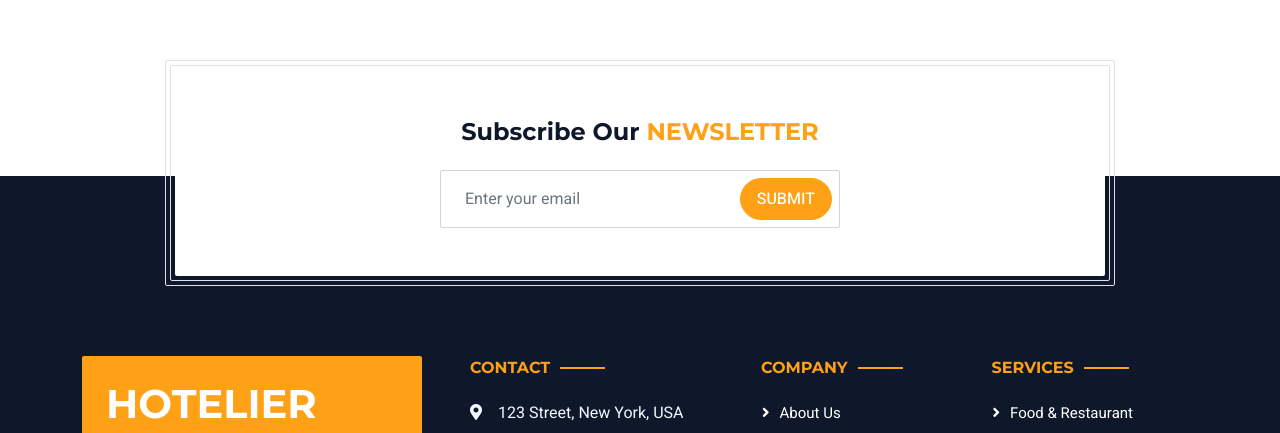
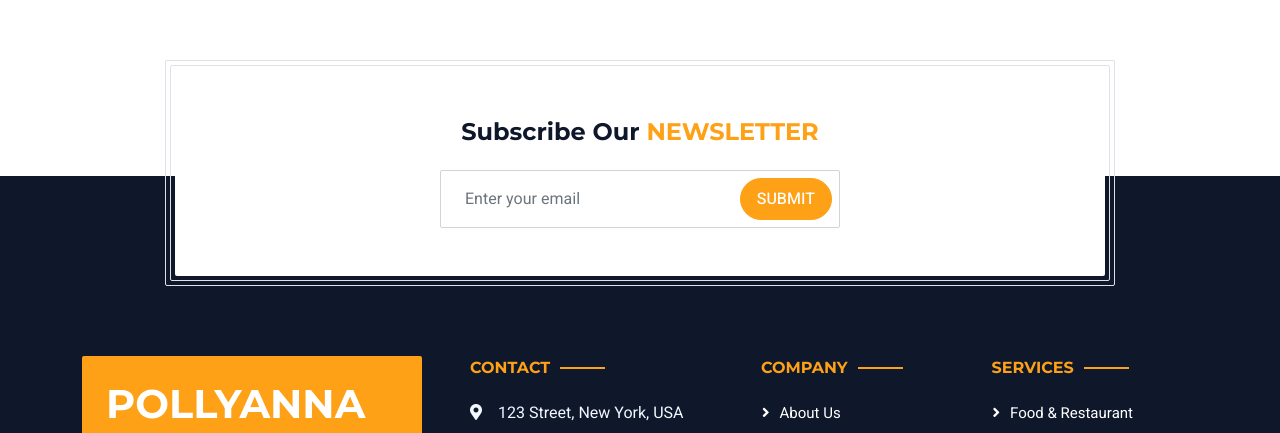
Before and after one commit to Pollyanna-Consultancy-Services/socsplnewfront, a plain HTML site: page index.html in a window 1280 px wide. Shown: the part 4441-4874 px from the top of the page. Drawn offline with nearby package versions, Linux system fonts and the light colour scheme; files that its build step writes are made by us from their sources.

Commit message:
Update index.html

```diff
--- a/index.html
+++ b/index.html
@@ -633,7 +633,7 @@
                 <div class="row g-5">
                     <div class="col-md-6 col-lg-4">
                         <div class="bg-primary rounded p-4">
-                            <a href="index.html"><h1 class="text-white text-uppercase mb-3">Hotelier</h1></a>
+                            <a href="index.html"><h1 class="text-white text-uppercase mb-3">Pollyanna</h1></a>
                             <p class="text-white mb-0">
 								Download <a class="text-dark fw-medium" href="https://htmlcodex.com/hotel-html-template-pro">Pollyanna Consultancy service pvt ltd</a>, desingned this professional website for Services on clap business directory listing website
 							</p>
@@ -678,8 +678,7 @@
                     <div class="row">
                         <div class="col-md-6 text-center text-md-start mb-3 mb-md-0">
                             &copy; <a class="border-bottom" href="#">Your Site Name</a>, All Right Reserved.
-
-							<!--/*** This template is free as long as you keep the footer author’s credit link/attribution link/backlink. If you'd like to use the template without the footer author’s credit link/attribution link/backlink, you can purchase the Credit Removal License from "https://htmlcodex.com/credit-removal". Thank you for your support. ***/-->
+                        </div>
 							Designed By <a class="border-bottom" href="#">Pollyanna</a>
                             <br>Disigned for: <a class="border-bottom" href="#" target="_blank">Services on clap</a>
                         </div>
```
